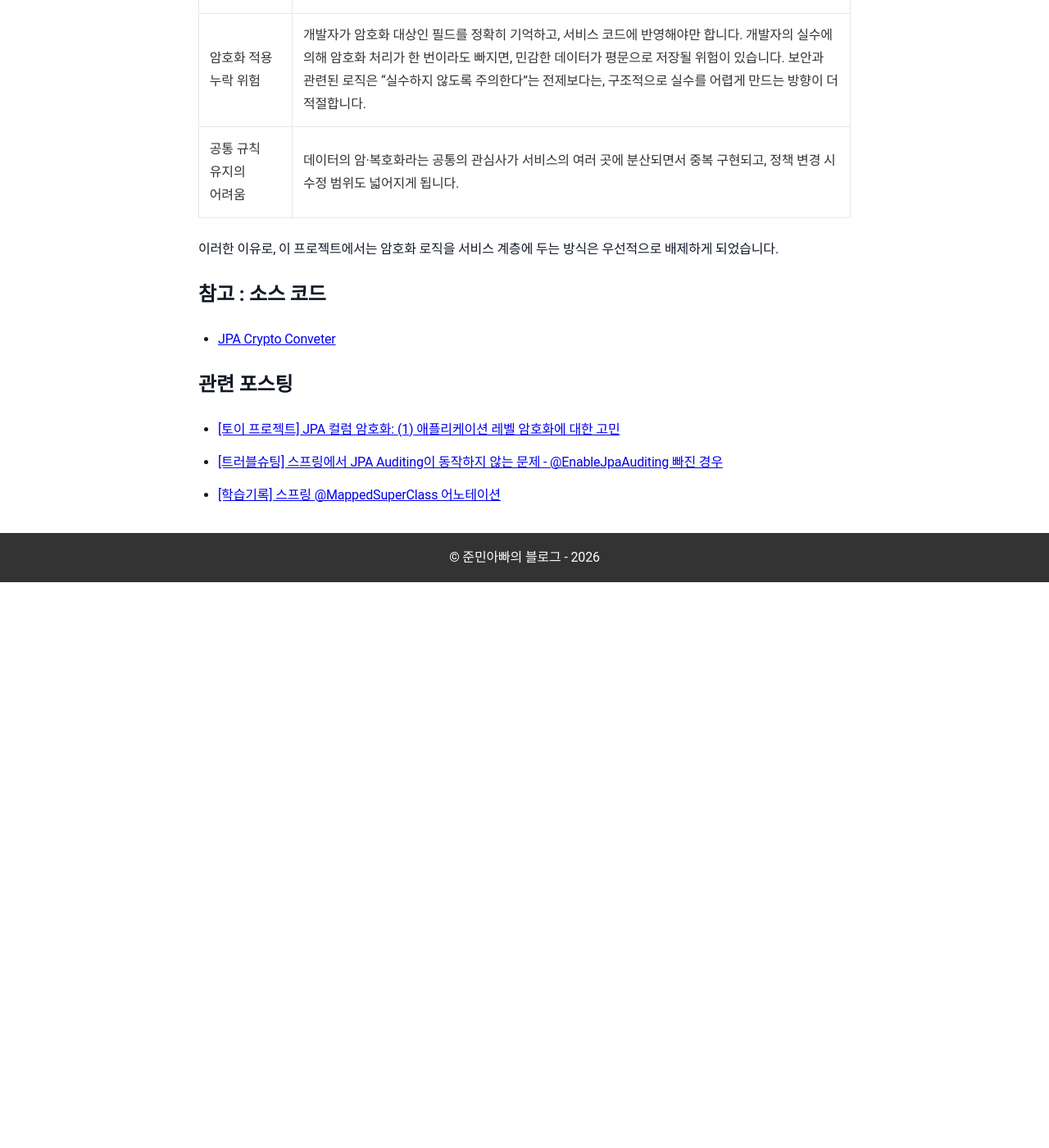
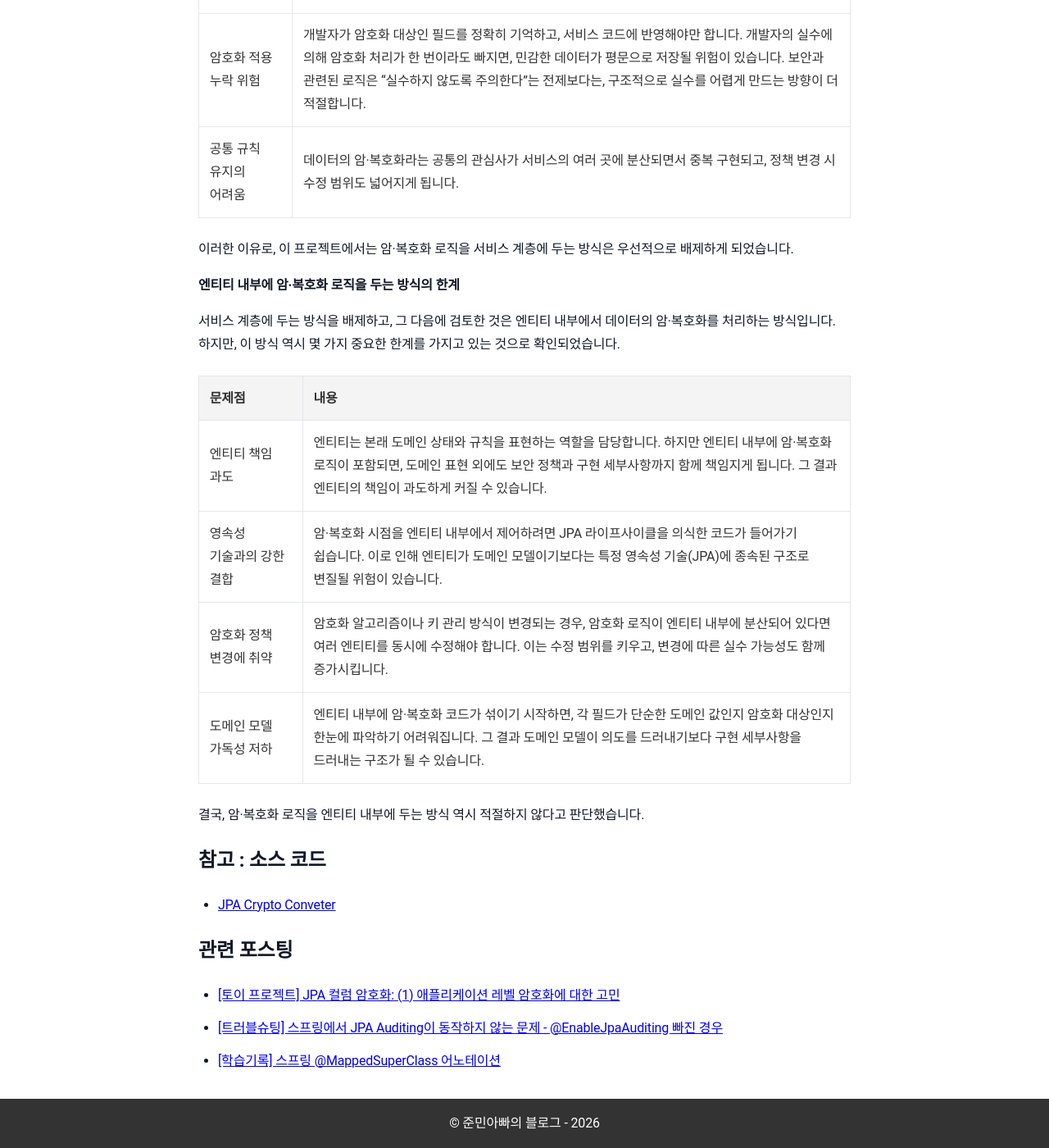
Before and after one commit to sanghoon-lee/sanghoon-lee.github.io, a Jekyll site: the page built from _posts/2026-01-25-JPACryptoConverter2.md, in a window 1280 px wide and 1400 px high, scrolled down 1008 px. Shown: the whole window at 82% size. Built offline with Jekyll 4.4.1, drawn with Linux system fonts in a browser that asks for light colours; nearby versions of some CDN libraries; comment, search, counter and statistics services are not loaded; before the commit the page ends 1718 px from its top, so only the background shows below that; some of the changed text lies outside the part shown.

Commit message:
JPA Crypto Converter 토이프로젝트 포스팅 2부 추가

```diff
--- a/_posts/2026-01-25-JPACryptoConverter2.md
+++ b/_posts/2026-01-25-JPACryptoConverter2.md
@@ -15,7 +15,7 @@ categories: 토이프로젝트
 
 가장 먼저 떠오른 구현 방식은 서비스 계층에 암·복호화 로직을 두고 직접 수행하는 것이었습니다. 단순하고, 직관적으로 보였기 때문입니다.
 
-**서비스 계층에 암·복호화 로직을 두고 직접 수행하는 경우의 한계**
+**서비스 계층에 암·복호화 로직을 두고 직접 수행하는 방식의 한계**
 
 서비스 계층에 암·복호화 로직을 두는 것이 가장 구현이 쉬우면서, 빠르게 시작할 수 있는 선택지는 분명합니다. 하지만 애플리케이션의 규모가 조금만 커져도 비즈니스 코드의 오염, 암호화 적용 누락 위험, 그리고 공통 규칙 유지의 어려움과 같은 문제를 피하기 어렵게 됩니다.
 
@@ -25,9 +25,20 @@ categories: 토이프로젝트
 | 암호화 적용 누락 위험  | 개발자가 암호화 대상인 필드를 정확히 기억하고, 서비스 코드에 반영해야만 합니다. 개발자의 실수에 의해 암호화 처리가 한 번이라도 빠지면, 민감한 데이터가 평문으로 저장될 위험이 있습니다. 보안과 관련된 로직은 “실수하지 않도록 주의한다”는 전제보다는, 구조적으로 실수를 어렵게 만드는 방향이 더 적절합니다. |
 | 공통 규칙 유지의 어려움 | 데이터의 암·복호화라는 공통의 관심사가 서비스의 여러 곳에 분산되면서 중복 구현되고, 정책 변경 시 수정 범위도 넓어지게 됩니다. |
 
-이러한 이유로, 이 프로젝트에서는 암호화 로직을 서비스 계층에 두는 방식은 우선적으로 배제하게 되었습니다.
+이러한 이유로, 이 프로젝트에서는 암·복호화 로직을 서비스 계층에 두는 방식은 우선적으로 배제하게 되었습니다.
 
+**엔티티 내부에 암·복호화 로직을 두는 방식의 한계**
 
+서비스 계층에 두는 방식을 배제하고, 그 다음에 검토한 것은 엔티티 내부에서 데이터의 암·복호화를 처리하는 방식입니다. 하지만, 이 방식 역시 몇 가지 중요한 한계를 가지고 있는 것으로 확인되었습니다.
+
+| 문제점 |	내용 |
+| ---- | ----|
+| 엔티티 책임 과도 |	엔티티는 본래 도메인 상태와 규칙을 표현하는 역할을 담당합니다. 하지만 엔티티 내부에 암·복호화 로직이 포함되면, 도메인 표현 외에도 보안 정책과 구현 세부사항까지 함께 책임지게 됩니다. 그 결과 엔티티의 책임이 과도하게 커질 수 있습니다. |
+| 영속성 기술과의 강한 결합 | 암·복호화 시점을 엔티티 내부에서 제어하려면 JPA 라이프사이클을 의식한 코드가 들어가기 쉽습니다. 이로 인해 엔티티가 도메인 모델이기보다는 특정 영속성 기술(JPA)에 종속된 구조로 변질될 위험이 있습니다. |
+| 암호화 정책 변경에 취약 |	암호화 알고리즘이나 키 관리 방식이 변경되는 경우, 암호화 로직이 엔티티 내부에 분산되어 있다면 여러 엔티티를 동시에 수정해야 합니다. 이는 수정 범위를 키우고, 변경에 따른 실수 가능성도 함께 증가시킵니다. |
+| 도메인 모델 가독성 저하	| 엔티티 내부에 암·복호화 코드가 섞이기 시작하면, 각 필드가 단순한 도메인 값인지 암호화 대상인지 한눈에 파악하기 어려워집니다. 그 결과 도메인 모델이 의도를 드러내기보다 구현 세부사항을 드러내는 구조가 될 수 있습니다. |
+
+결국, 암·복호화 로직을 엔티티 내부에 두는 방식 역시 적절하지 않다고 판단했습니다.
 
 ## 참고 : 소스 코드
 * [JPA Crypto Conveter](https://github.com/sanghoon-lee/jpa-crypto-converter)
```
